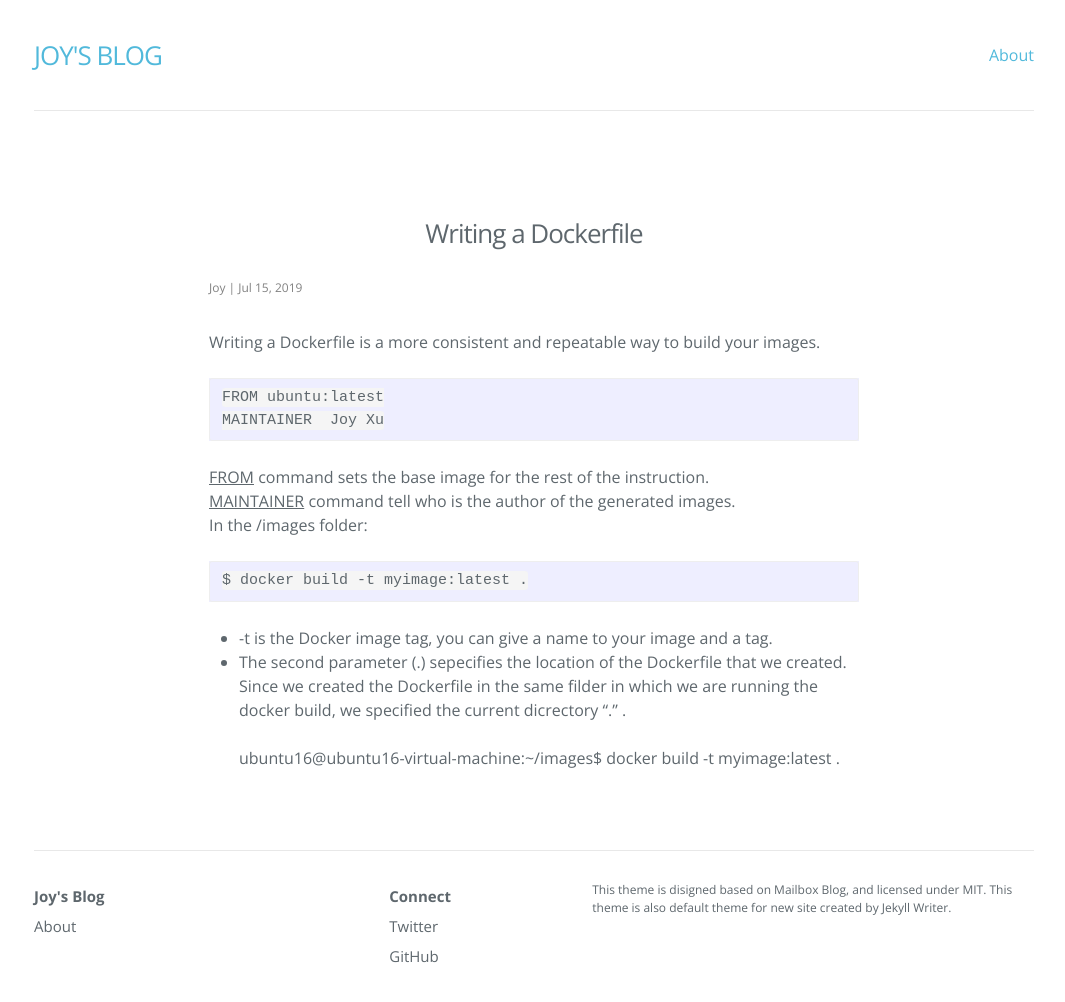
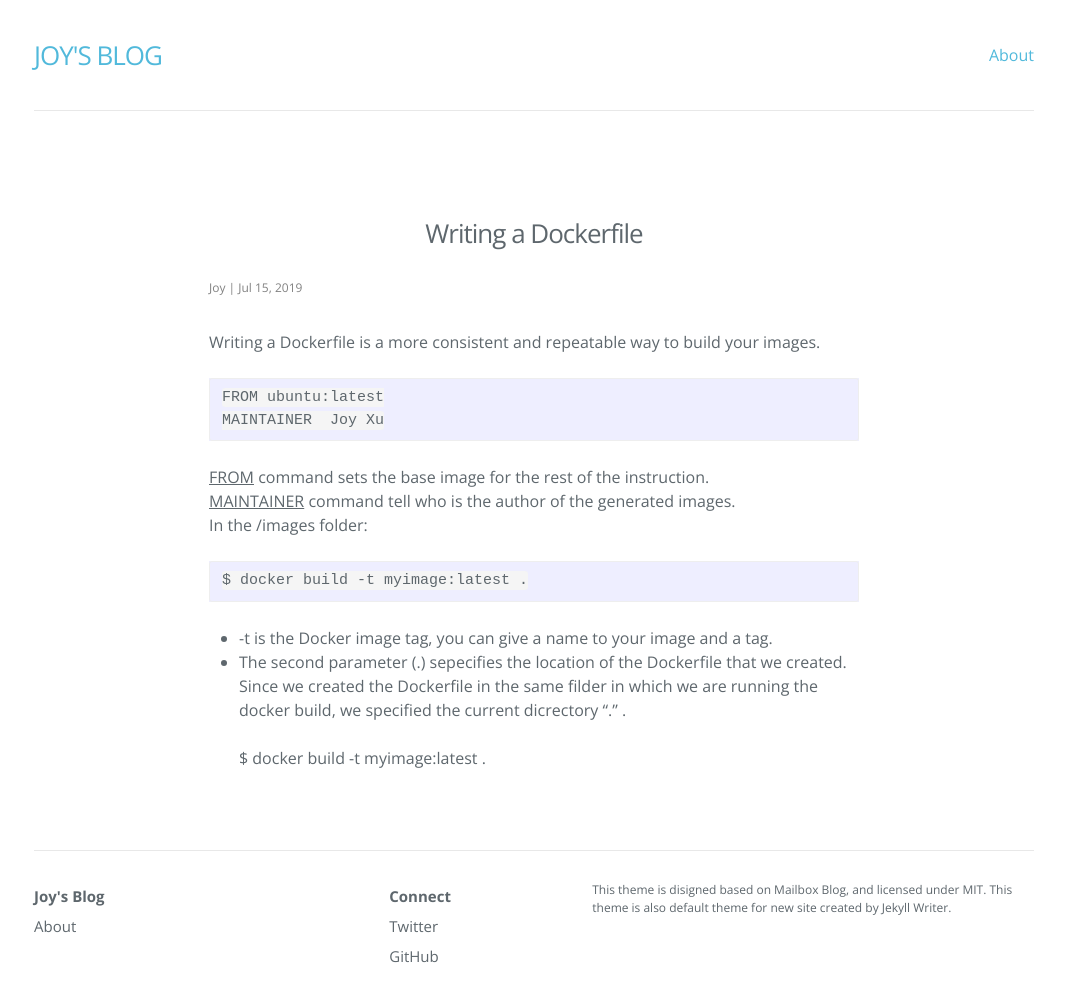
Before and after one commit to joystitch/joystitch.github.io, a Jekyll site: the page built from _posts/2019-07-15-Writing a Dockerfile.md, in a window 1280 px wide and 1038 px high. Shown: the top 1002 px of the window, without its empty margins (106-1171 px from the left). Built offline with Jekyll 4.4.1, drawn with Linux system fonts in a browser that asks for light colours; nearby versions of some CDN libraries.

Commit message:
Update Writing a Dockerfile

```diff
--- a/_posts/2019-07-15-Writing a Dockerfile.md
+++ b/_posts/2019-07-15-Writing a Dockerfile.md
@@ -19,5 +19,4 @@ In the /images folder:
 * -t is the Docker image tag, you can give a name to your image and a tag.
 * The second parameter (.) sepecifies the location of the Dockerfile that we created. Since we created the Dockerfile in the same filder in which we are running the docker build, we specified the current dicrectory "." .
 
-
-     ubuntu16@ubuntu16-virtual-machine:~/images$ docker build -t myimage:latest .
+    $ docker build -t myimage:latest .
```
